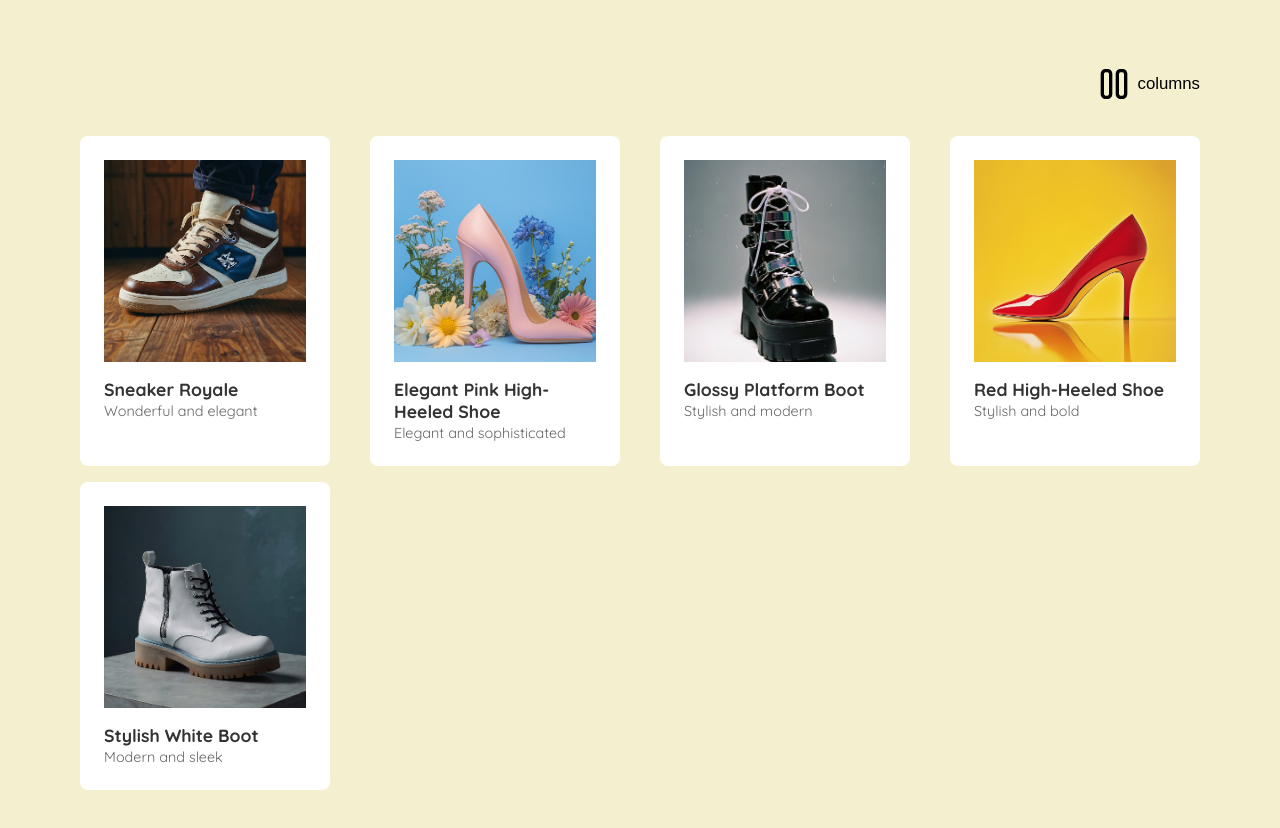
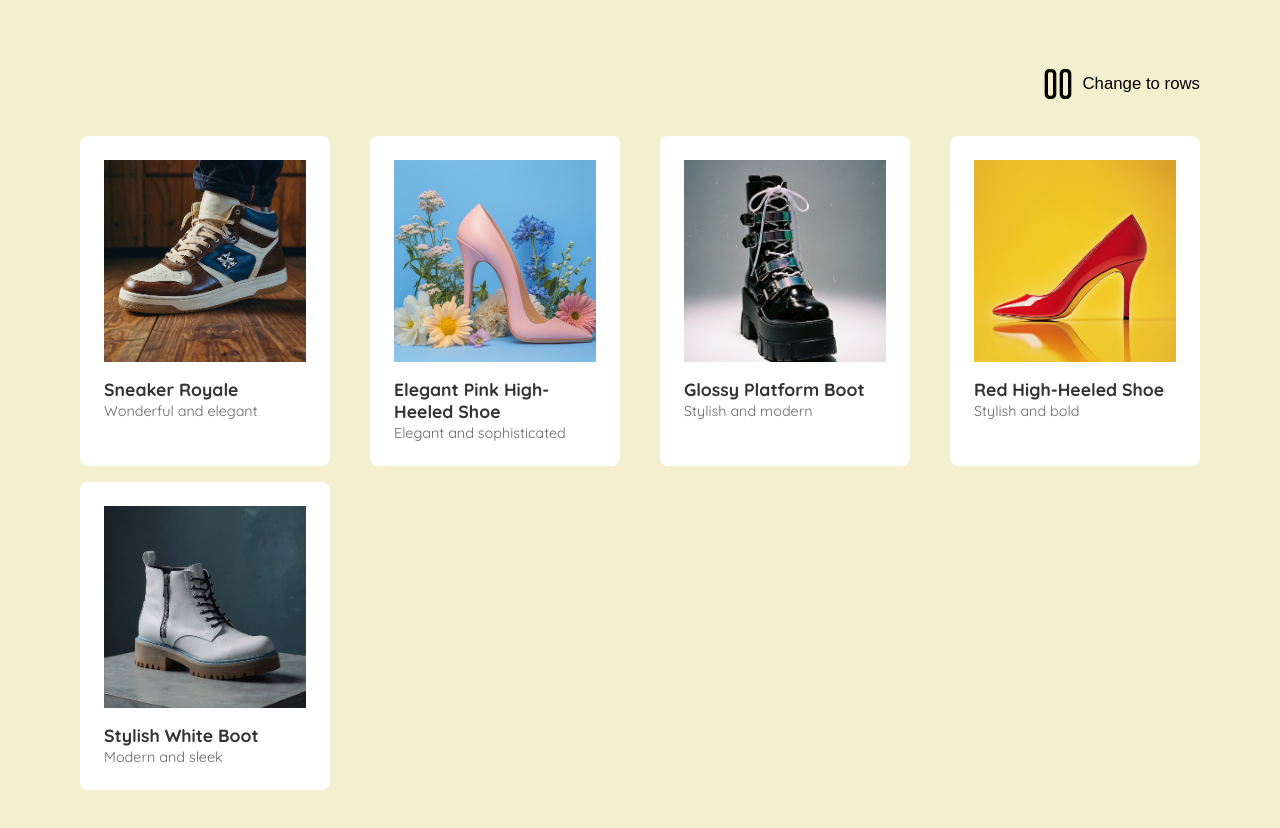
Before and after one commit to Tom-Okafor/advanced-frontends, a plain HTML site: page animations/columns-or-rows/index.html in a window 1280 px wide. Drawn offline with Linux system fonts and the light colour scheme; files whose address does not match are found by name.

Commit message:
refactor: change text inside the display direction button

```diff
--- a/animations/columns-or-rows/index.html
+++ b/animations/columns-or-rows/index.html
@@ -9,7 +9,7 @@
   <body>
     <button class="display-direction">
       <img src="assets/columns-svgrepo-com.svg" alt="columns icon" />
-      <p>columns</p>
+      <p>Change to rows</p>
     </button>
     <main class="product-list">
       <figure>
```
